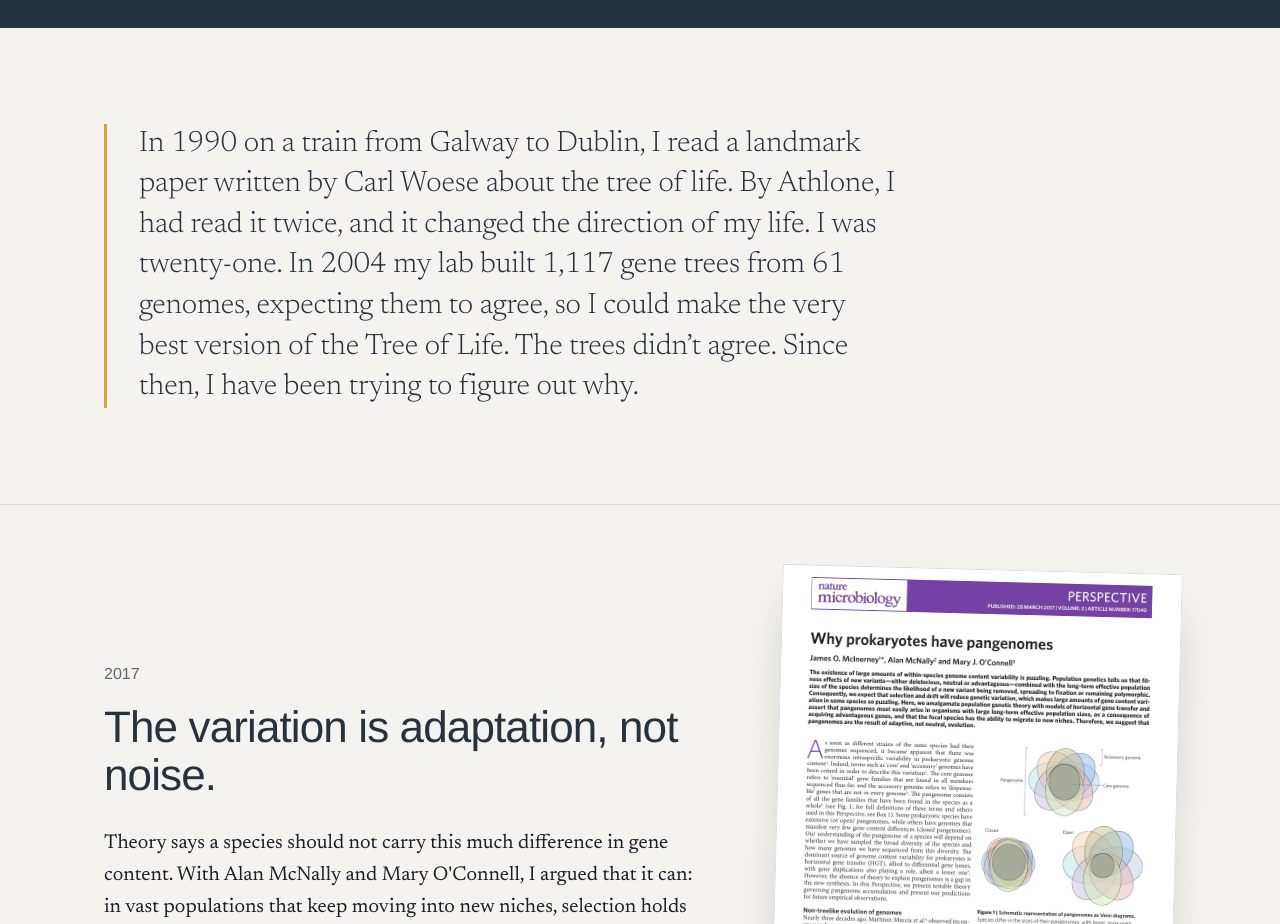
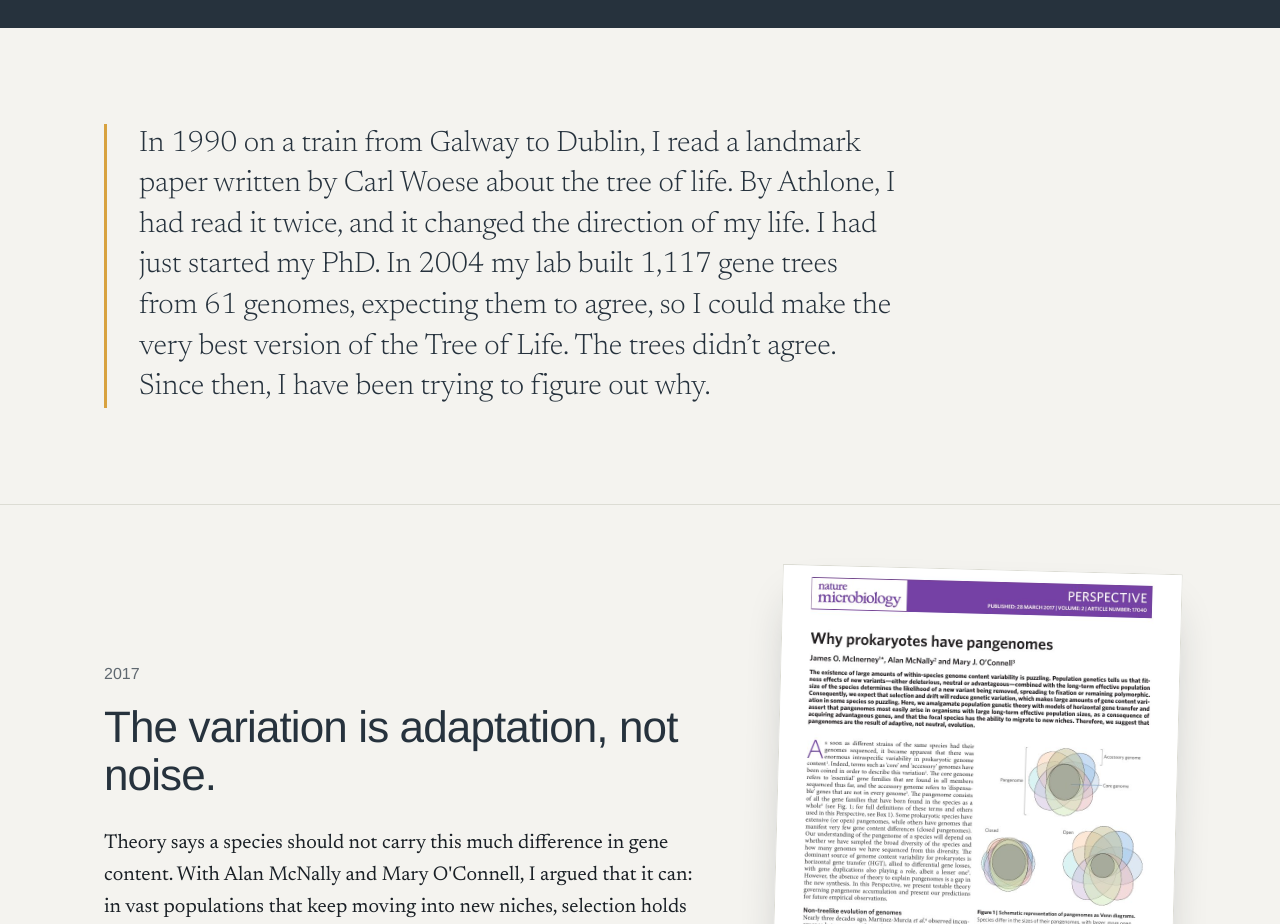
Before and after one commit to mol-evol/mol-evol.github.io, a plain HTML site: page index.html in a window 1280 px wide. Shown: the part 820-1744 px from the top of the page. Drawn offline with Linux system fonts and the light colour scheme.

Commit message:
Add files via upload

```diff
--- a/index.html
+++ b/index.html
@@ -287,7 +287,7 @@ footer { background: var(--deep); color: var(--on-dark-2); font-family: var(--sa
 
 <section class="origin">
   <div class="wrap">
-    <p>In 1990 on a train from Galway to Dublin, I read a landmark paper written by Carl Woese about the tree of life. By Athlone, I had read it twice, and it changed the direction of my life. I was twenty-one. In 2004 my lab built 1,117 gene trees from 61 genomes, expecting them to agree, so I could make the very best version of the Tree of Life. The trees didn’t agree. Since then, I have been trying to figure out why.</p>
+    <p>In 1990 on a train from Galway to Dublin, I read a landmark paper written by Carl Woese about the tree of life. By Athlone, I had read it twice, and it changed the direction of my life. I had just started my PhD. In 2004 my lab built 1,117 gene trees from 61 genomes, expecting them to agree, so I could make the very best version of the Tree of Life. The trees didn’t agree. Since then, I have been trying to figure out why.</p>
   </div>
 </section>
 
```
